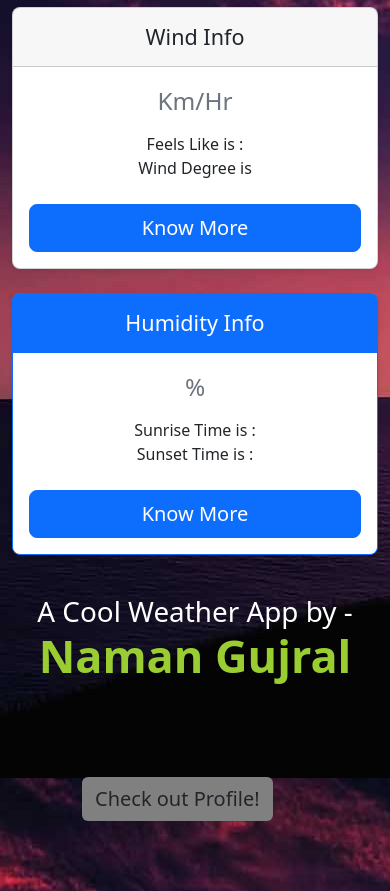
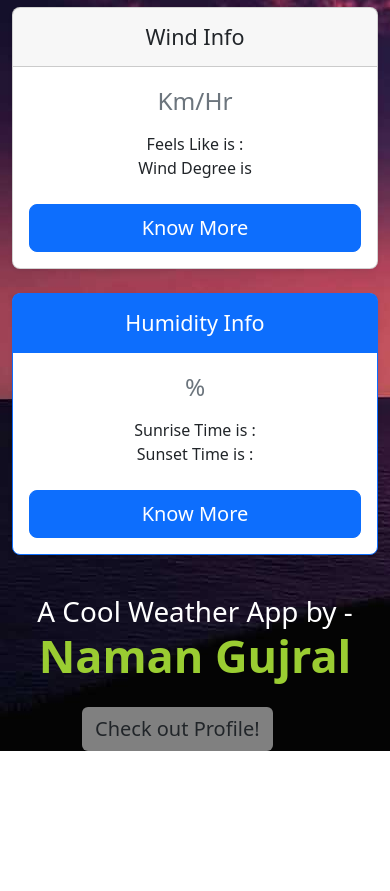
Before and after one commit to GujralNaman/MyWeatherApp, a plain HTML site: page index.html in a window 390 px wide. Shown: the part 417-1308 px from the top of the page. After the commit the page ends 1168 px from the top, so only its background shows below. Drawn offline with nearby package versions, Linux system fonts and the light colour scheme; no server answers.

Commit message:
responsiveness@

```diff
--- a/style.css
+++ b/style.css
@@ -5,6 +5,7 @@
 
 body{
     background: url(./img/3.jpg);
+    background-repeat: no-repeat;
 }
 
 .header{
@@ -34,6 +35,6 @@ h2 span h1{
 
 @media screen and (max-width: 480px) {
   .profile-btn{
-    margin: 70px;
+    margin-left: 70px;
   }
 }
```
